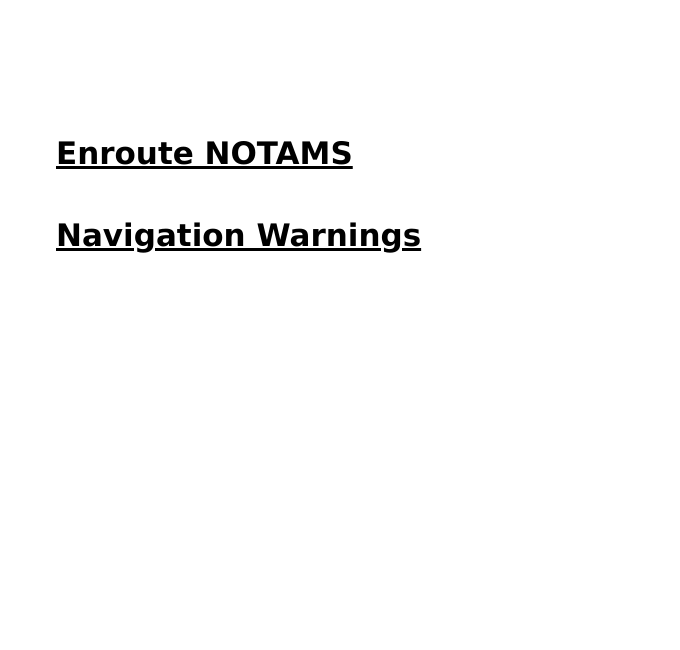
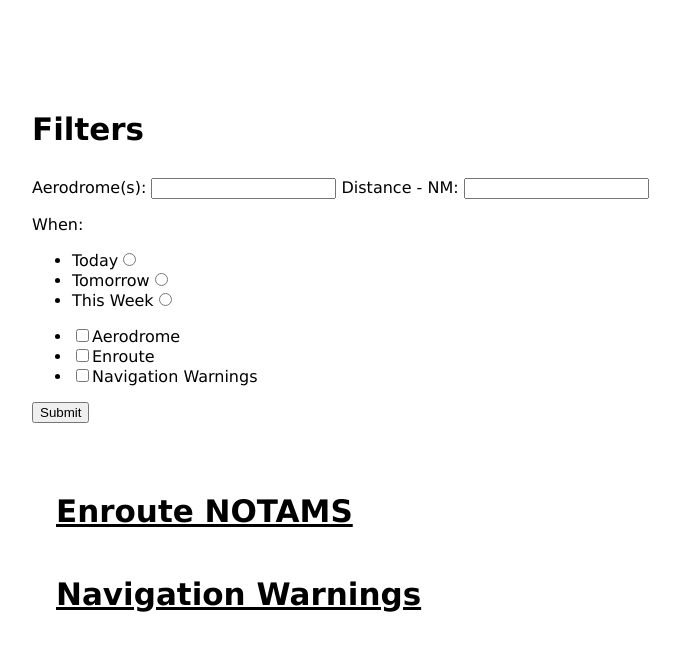
Before and after one commit to Xanthippus480/NOTAM-API, a plain HTML site: page index.html in a window 1280 px wide. Shown: the whole page, without its empty margins (38-718 px from the left). Drawn offline with Linux system fonts and the light colour scheme; no server answers.

Commit message:
Add HTML for new Filter Section + form

```diff
--- a/index.html
+++ b/index.html
@@ -21,6 +21,29 @@
 
 <body>
     <main class="container">
+        <div id="filter-section">
+            <h2>Filters</h2>
+            <form id="filters">
+                <div class="filter-form-tab" id="aerodrome-filter">
+                    <label for="aerodromes">Aerodrome(s): </label><input type="text" id="aerodromes">
+                    <label for="distance">Distance - NM: </label><input type="text" id="distance">
+                    <p>When:</p>
+                    <ul id="time-filter-list">
+                        <li><label for="today">Today</label><input type="radio" name="when" id="today"></li>
+                        <li><label for="tomorrow">Tomorrow</label><input type="radio" name="when" id="tomorrow"></li>
+                        <li><label for="this week">This Week</label><input type="radio" name="when" id="this-week"></li>
+                    </ul>
+                    <ul id="notam-type-list">
+                        <li><input type="checkbox" name="notam-type" id="ad"><label for="ad">Aerodrome</label></li>
+                        <li><input type="checkbox" name="notam-type" id="enroute"><label for="enroute">Enroute</label>
+                        </li>
+                        <li><input type="checkbox" name="notam-type" id="nav-warn"><label for="nav-warn">Navigation
+                                Warnings</label></li>
+                    </ul>
+                </div>
+                <input type="submit" value="Submit">
+            </form>
+        </div>
         <div id="notams">
             <h2>Enroute NOTAMS</h2>
             <div id="enroute"></div>
```
